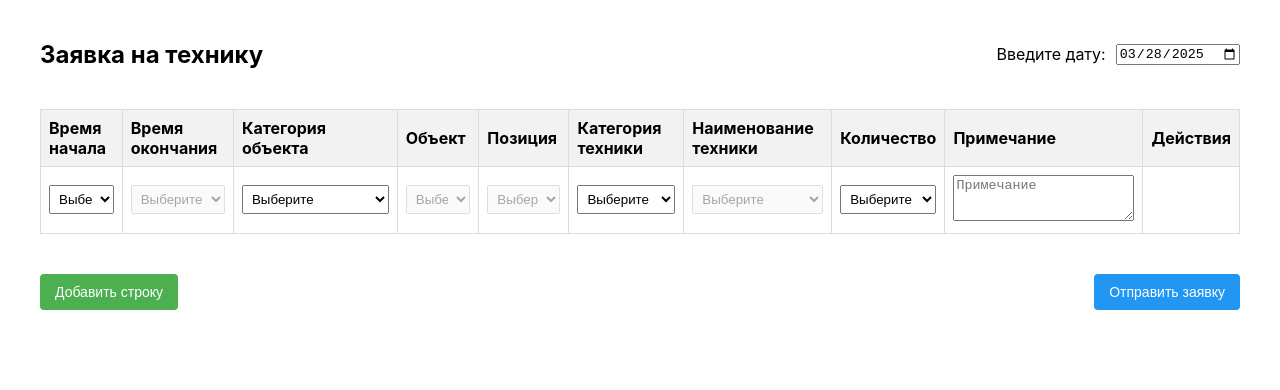
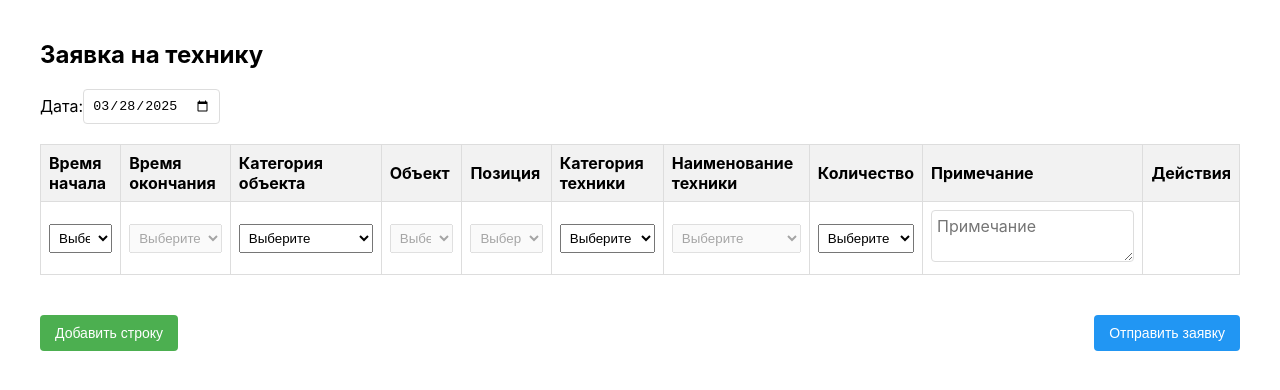
Before and after one commit to Andrefan1406/my_first_site, a React (Create React App) app: page /request in a window 1280 px wide. Shown: the top 390 px of the page. Built offline with nearby package versions, Linux system fonts and the light colour scheme.

Commit message:
Перенес поле ввода в десктопной версии в правый верхний угол под заголовок заявка на технику

```diff
--- a/src/RequestPage.js
+++ b/src/RequestPage.js
@@ -207,7 +207,7 @@ const RequestPage = () => {
       <div className={styles.headerBlock}>
         <h2>Заявка на технику</h2>
         <div className={styles.dateBlock}>
-          <label htmlFor="dateInput">Введите дату:</label>
+          <label htmlFor="dateInput">Дата:</label>
           <input
             id="dateInput"
             type="date"
--- a/src/RequestPage.module.css
+++ b/src/RequestPage.module.css
@@ -5,19 +5,25 @@
   }
 
   .headerBlock {
-    display: flex;
-    flex-direction: column;
     margin-bottom: 20px;
   }
 
   .dateBlock {
+    margin-top: 10px;
     display: flex;
     align-items: center;
     margin-top: 10px;
   }
 
   .dateBlock label {
-    margin-right: 10px;
+    margin: 0; /* Убираем внешние отступы */
+    white-space: nowrap; /* Запрещаем перенос текста */
+  }
+
+  .dateBlock input {
+    padding: 8px;
+    border: 1px solid #ddd;
+    border-radius: 4px;
   }
 
   /* Стили для десктопной таблицы */
@@ -161,6 +167,25 @@
     border-radius: 4px;
   }
 
+  .requestTable textarea {
+    width: 100%;
+    min-width: 200px; /* Минимальная ширина */
+    resize: vertical; /* Разрешить изменение размера только по вертикали */
+    padding: 5px;
+    box-sizing: border-box;
+    border: 1px solid #ddd;
+    border-radius: 4px;
+    font-family: inherit;
+    font-size: inherit;
+  }
+
+  /* Опционально: стили при фокусе */
+  .requestTable textarea:focus {
+    outline: none;
+    border-color: #2196F3;
+    box-shadow: 0 0 0 2px rgba(33, 150, 243, 0.2);
+  }
+
   /* Адаптация для мобильных устройств */
   @media (min-width: 769px) {
     .headerBlock {
```
